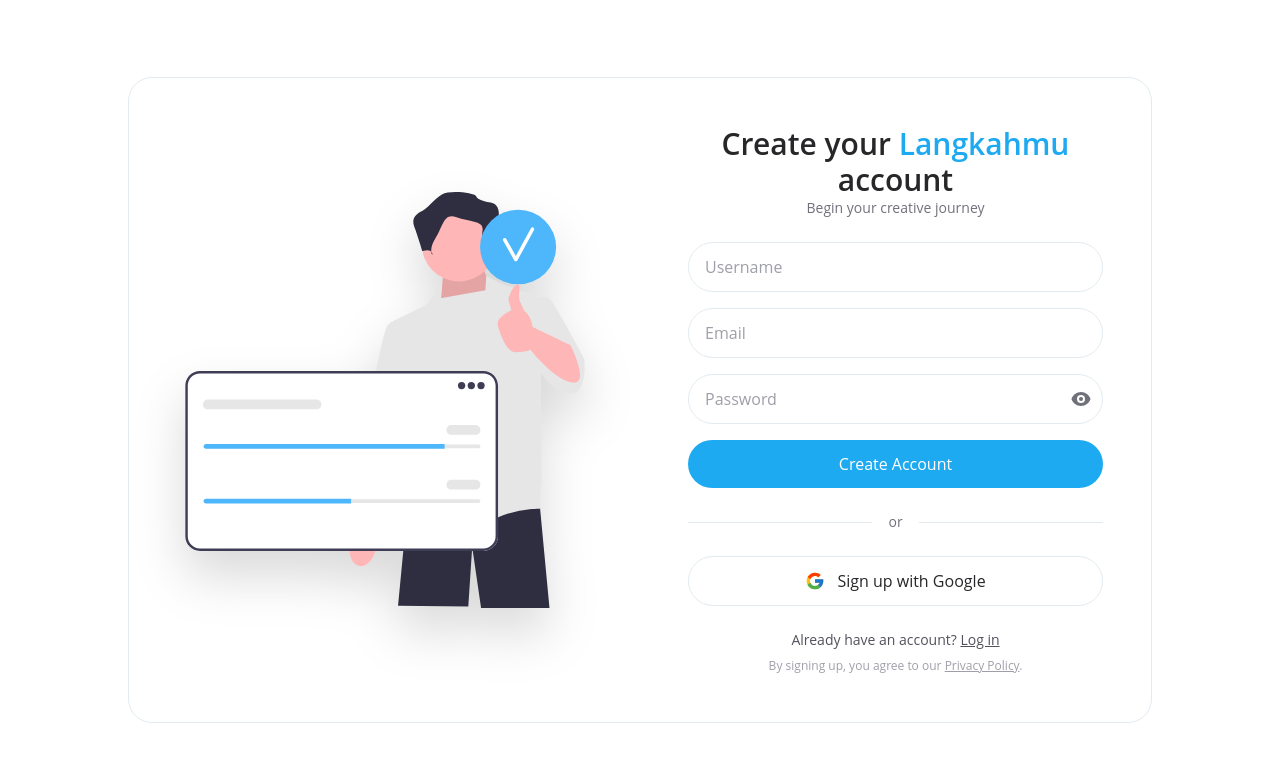
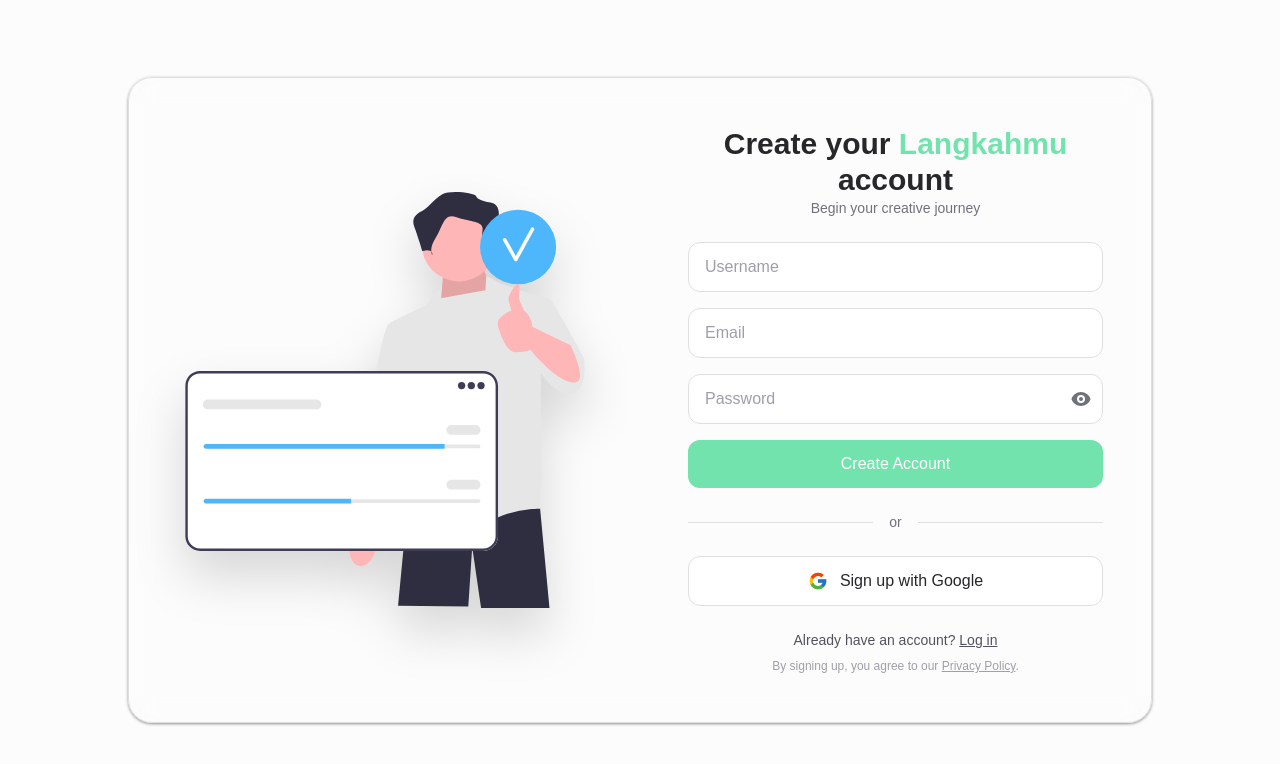
Before and after one commit to ProjectRavel/Langkahmu, a Next.js app: page / in a window 1280 px wide. Shown: the top 764 px of the page. Built offline with nearby package versions, Linux system fonts and the light colour scheme.

Commit message:
fix: update global CSS variables for improved theming and UI consistency

```diff
--- a/app/globals.css
+++ b/app/globals.css
@@ -4,55 +4,57 @@
 @custom-variant dark (&:is(.dark *));
 
 :root {
-  --background: #ffffff;
-  --foreground: #0f1419;
-  --card: #f7f8f8;
-  --card-foreground: #0f1419;
-  --popover: #ffffff;
-  --popover-foreground: #0f1419;
-  --primary: #1eaaf1;
-  --primary-foreground: #ffffff;
-  --secondary: #0f1419;
-  --secondary-foreground: #ffffff;
-  --muted: #e5e5e6;
-  --muted-foreground: #969696;
-  --accent: #e7e7e7;
-  --accent-foreground: #1e9df1;
-  --destructive: #f4212e;
-  --destructive-foreground: #ffffff;
-  --border: #e1eaef;
-  --input: #f7f9fa;
-  --ring: #1da1f2;
-  --chart-1: #1e9df1;
-  --chart-2: #00b87a;
-  --chart-3: #f7b928;
-  --chart-4: #17bf63;
-  --chart-5: #e0245e;
-  --sidebar: #f7f8f8;
-  --sidebar-foreground: #0f1419;
-  --sidebar-primary: #1e9df1;
-  --sidebar-primary-foreground: #000000;
-  --sidebar-accent: #e3ecf6;
-  --sidebar-accent-foreground: #000000;
-  --sidebar-border: #e1e8ed;
-  --sidebar-ring: #1da1f2;
-  --font-sans: Open Sans, sans-serif;
-  --font-serif: Georgia, serif;
-  --font-mono: Menlo, monospace;
-  --radius: 1.3rem;
-  --shadow-2xs: 0px 2px 0px 0px hsl(202.8169 89.1213% 53.1373% / 0);
-  --shadow-xs: 0px 2px 0px 0px hsl(202.8169 89.1213% 53.1373% / 0);
-  --shadow-sm: 0px 2px 0px 0px hsl(202.8169 89.1213% 53.1373% / 0),
-    0px 1px 2px -1px hsl(202.8169 89.1213% 53.1373% / 0);
-  --shadow: 0px 2px 0px 0px hsl(202.8169 89.1213% 53.1373% / 0),
-    0px 1px 2px -1px hsl(202.8169 89.1213% 53.1373% / 0);
-  --shadow-md: 0px 2px 0px 0px hsl(202.8169 89.1213% 53.1373% / 0),
-    0px 2px 4px -1px hsl(202.8169 89.1213% 53.1373% / 0);
-  --shadow-lg: 0px 2px 0px 0px hsl(202.8169 89.1213% 53.1373% / 0),
-    0px 4px 6px -1px hsl(202.8169 89.1213% 53.1373% / 0);
-  --shadow-xl: 0px 2px 0px 0px hsl(202.8169 89.1213% 53.1373% / 0),
-    0px 8px 10px -1px hsl(202.8169 89.1213% 53.1373% / 0);
-  --shadow-2xl: 0px 2px 0px 0px hsl(202.8169 89.1213% 53.1373% / 0);
+  --background: #fcfcfc;
+  --foreground: #171717;
+  --card: #fcfcfc;
+  --card-foreground: #171717;
+  --popover: #fcfcfc;
+  --popover-foreground: #525252;
+  --primary: #72e3ad;
+  --primary-foreground: #1e2723;
+  --secondary: #fdfdfd;
+  --secondary-foreground: #171717;
+  --muted: #ededed;
+  --muted-foreground: #202020;
+  --accent: #ededed;
+  --accent-foreground: #202020;
+  --destructive: #ca3214;
+  --destructive-foreground: #fffcfc;
+  --border: #dfdfdf;
+  --input: #f6f6f6;
+  --ring: #72e3ad;
+  --chart-1: #72e3ad;
+  --chart-2: #3b82f6;
+  --chart-3: #8b5cf6;
+  --chart-4: #f59e0b;
+  --chart-5: #10b981;
+  --sidebar: #fcfcfc;
+  --sidebar-foreground: #707070;
+  --sidebar-primary: #72e3ad;
+  --sidebar-primary-foreground: #1e2723;
+  --sidebar-accent: #ededed;
+  --sidebar-accent-foreground: #202020;
+  --sidebar-border: #dfdfdf;
+  --sidebar-ring: #72e3ad;
+  --font-sans: Outfit, sans-serif;
+  --font-serif: ui-serif, Georgia, Cambria, "Times New Roman", Times, serif;
+  --font-mono: monospace;
+  --radius: 0.5rem;
+  --shadow-2xs: 0px 1px 3px 0px hsl(0 0% 0% / 0.09);
+  --shadow-xs: 0px 1px 3px 0px hsl(0 0% 0% / 0.09);
+  --shadow-sm: 0px 1px 3px 0px hsl(0 0% 0% / 0.17),
+    0px 1px 2px -1px hsl(0 0% 0% / 0.17);
+  --shadow: 0px 1px 3px 0px hsl(0 0% 0% / 0.17),
+    0px 1px 2px -1px hsl(0 0% 0% / 0.17);
+  --shadow-md: 0px 1px 3px 0px hsl(0 0% 0% / 0.17),
+    0px 2px 4px -1px hsl(0 0% 0% / 0.17);
+  --shadow-lg: 0px 1px 3px 0px hsl(0 0% 0% / 0.17),
+    0px 4px 6px -1px hsl(0 0% 0% / 0.17);
+  --shadow-xl: 0px 1px 3px 0px hsl(0 0% 0% / 0.17),
+    0px 8px 10px -1px hsl(0 0% 0% / 0.17);
+  --shadow-2xl: 0px 1px 3px 0px hsl(0 0% 0% / 0.43);
+  --tracking-normal: 0.025em;
+  --spacing: 0.25rem;
 }
 
 .dark {
```
